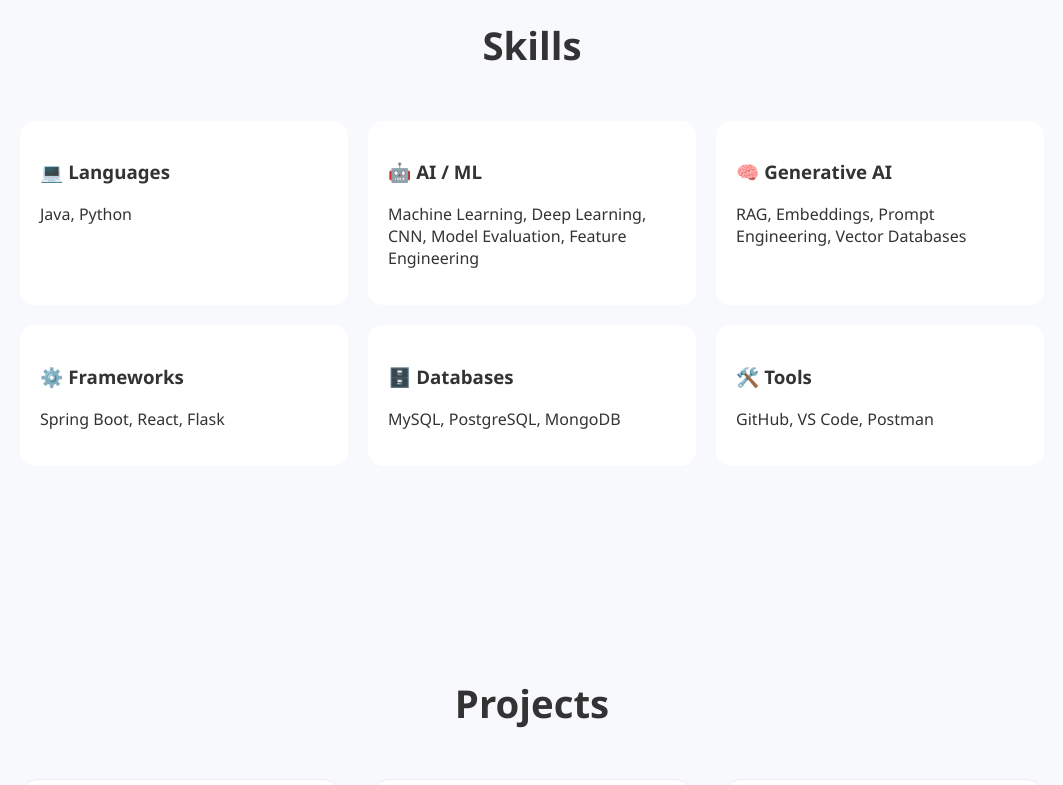
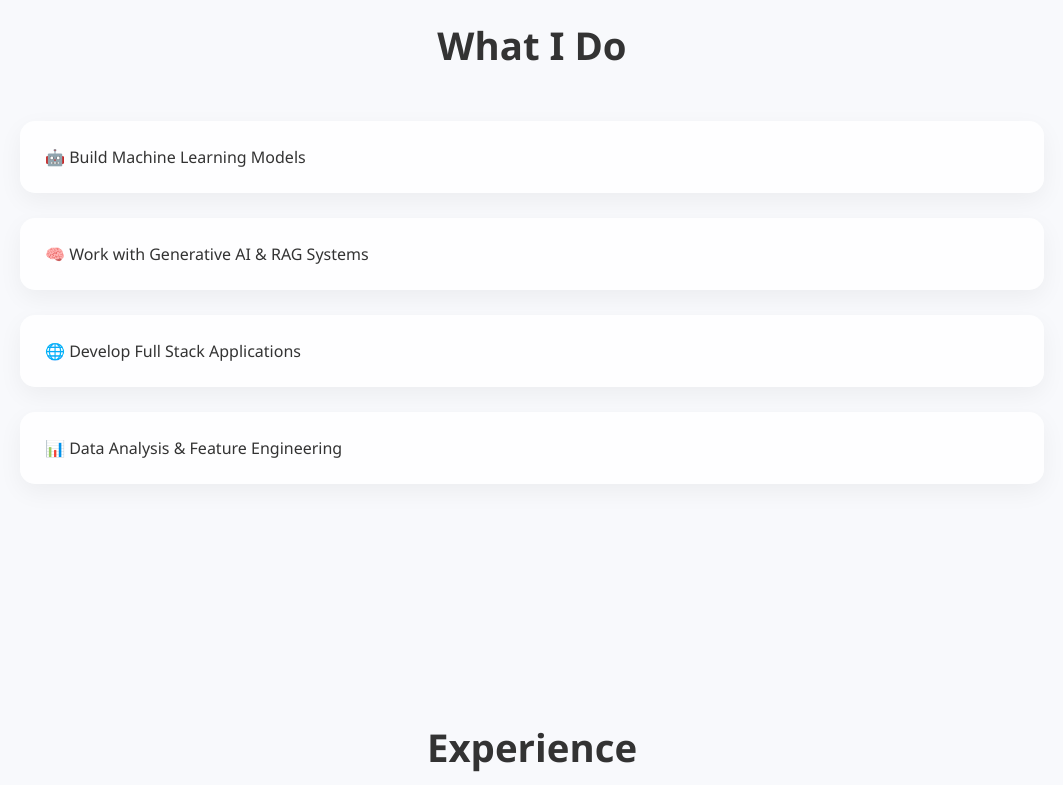
Before and after one commit to Kaviya-Balamurugan/portfolio, a React (Create React App) app: page / in a window 1280 px wide. Shown: the part 2320-3105 px from the top of the page, without its empty margins (108-1171 px from the left). Built offline with nearby package versions, Linux system fonts and the light colour scheme.

Commit message:
Added premium animation UI

```diff
--- a/src/App.js
+++ b/src/App.js
@@ -5,6 +5,10 @@ import Education from "./components/Education";
 import Skills from "./components/Skills";
 import Projects from "./components/Projects";
 import Contact from "./components/Contact";
+import Experience from "./components/Experience";     // ✅ add
+import Achievements from "./components/Achievements"; // ✅ add
+import WhatIDo from "./components/WhatIDo";           // ✅ add
+import Reveal from "./components/Reveal";
 import "./App.css";
 
 function App() {
@@ -13,12 +17,41 @@ function App() {
       <Navbar />
 
       <main>
+
         <Hero />
-        <About />
-        <Education />
-        <Skills />
-        <Projects />
-        <Contact />
+
+        <Reveal>
+          <About />
+        </Reveal>
+
+        <Reveal>
+          <Education />
+        </Reveal>
+
+        <Reveal>
+          <WhatIDo />   {/* ✅ added */}
+        </Reveal>
+
+        <Reveal>
+          <Experience /> {/* ✅ added */}
+        </Reveal>
+
+        <Reveal>
+          <Skills />
+        </Reveal>
+
+        <Reveal>
+          <Projects />
+        </Reveal>
+
+        <Reveal>
+          <Achievements /> {/* ✅ added */}
+        </Reveal>
+
+        <Reveal>
+          <Contact />
+        </Reveal>
+
       </main>
     </>
   );
```
